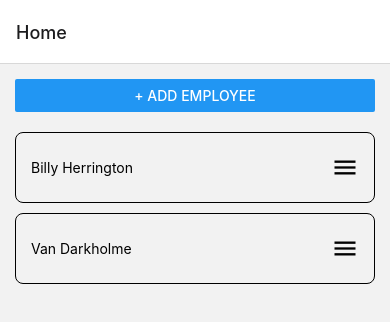
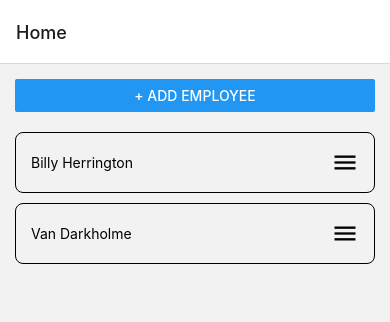
Before and after one commit to Umbrella1234/The-best-react-native-app-in-the-world, a React Native app: screen / in a window 390 px wide. Shown: the top 322 px of the page. Built offline with nearby package versions, Linux system fonts and the light colour scheme.

Commit message:
changed list item padding

```diff
--- a/src/features/employees/components/EmployeeListItem/EmployeeListItem.tsx
+++ b/src/features/employees/components/EmployeeListItem/EmployeeListItem.tsx
@@ -24,7 +24,7 @@ const StyledEmployee = styled.View`
   display: flex;
   flex-direction: row;
   align-items: center;
-  padding: 20px 15px;
+  padding: 15px;
   border: 1px solid black;
   border-radius: 8px;
 
```
